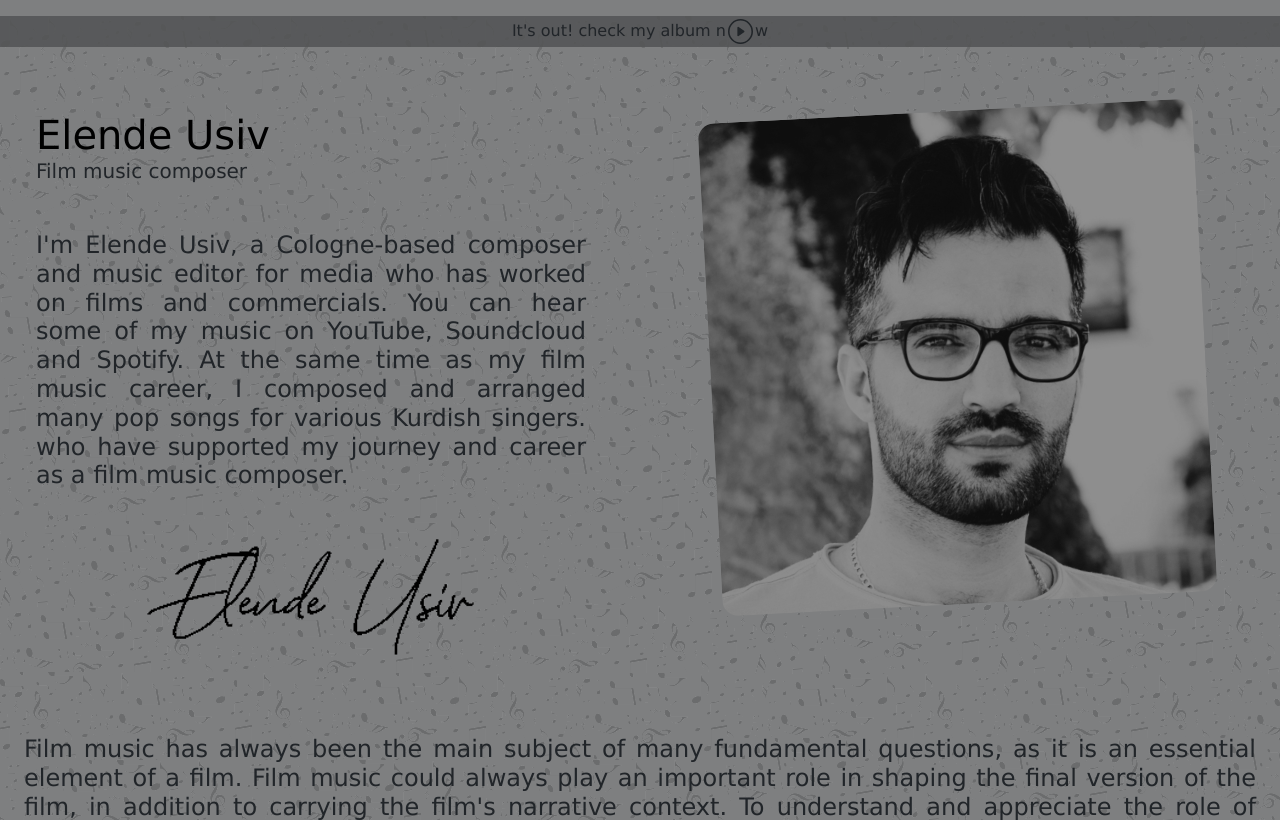
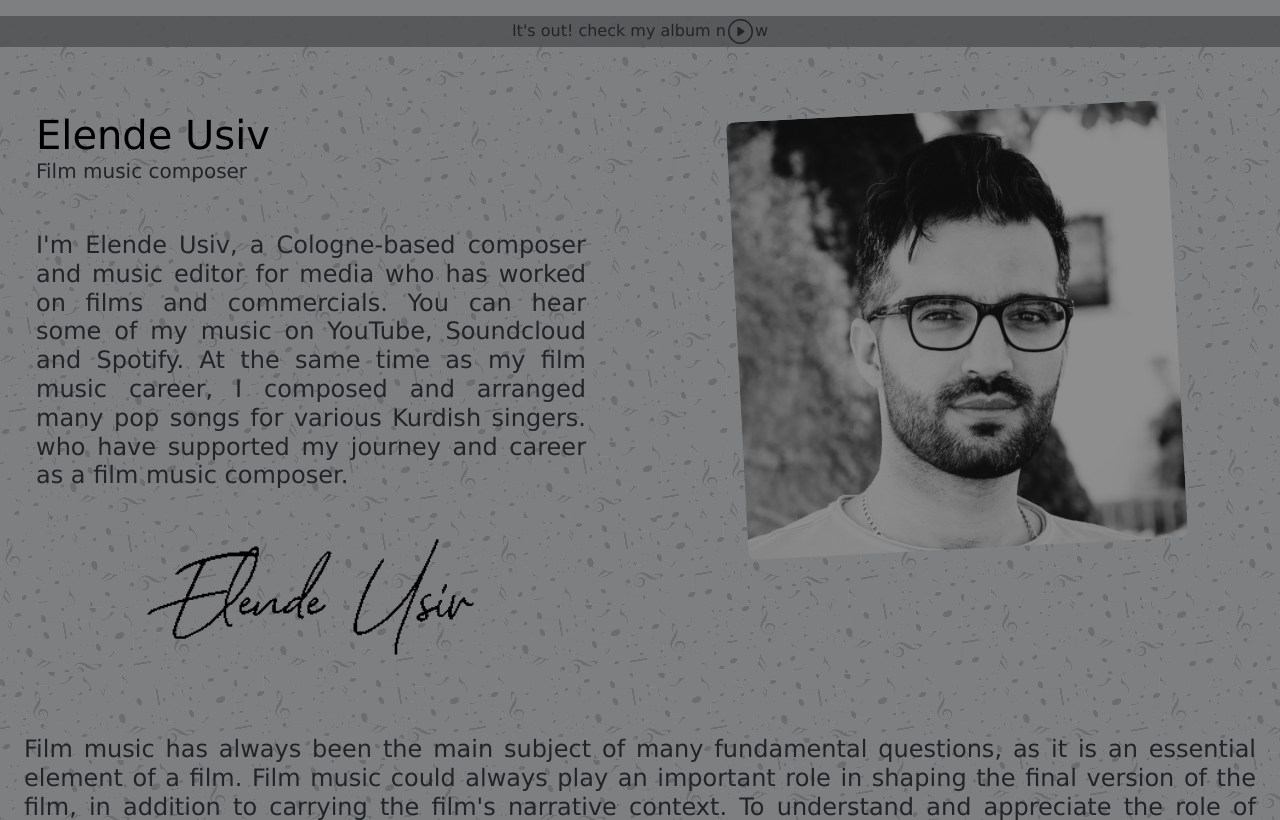
Before and after one commit to Mo-Inalo/elende-usiv.de, a PHP site: page / in a window 1280 px wide. Shown: the part 126-946 px from the top of the page. Run offline with PHP 8.4, Linux system fonts and the light colour scheme; some libraries are stand-ins or nearby versions.

Commit message:
helligkeit und bild geändert

```diff
--- a/index.php
+++ b/index.php
@@ -51,12 +51,10 @@ include "templates/nav.php"
 
             <div class="col-md-6 p-5" style="position: relative;">
                 <center>
-                    <!-- Hauptbild -->
-                    <img class="rounded-4 img-fluid" src="images/perso.jpg" alt="Elende Usiv" style="filter: brightness(60%);width: 90%; height: 90%; transform: rotate(-3deg)">
-                    <!-- Rahmenbild
-                    <img class="border-image" src="images/border.png" alt="Rahmen" style="max-width: 76%; max-height: 76%; transform: rotate(-5deg); position: absolute; top: 50%; left: 50%; transform: translate(-50%, -50%) rotate(-5deg); z-index: 1;">
+
+                    <img class="rounded-3 img-fluid" src="images/perso.jpg" alt="Elende Usiv" style="filter: brightness(60%);width: 80%; height: 80%; transform: rotate(-3deg)">
                 </center>
-                -->
+
             </div>
 
 
```
